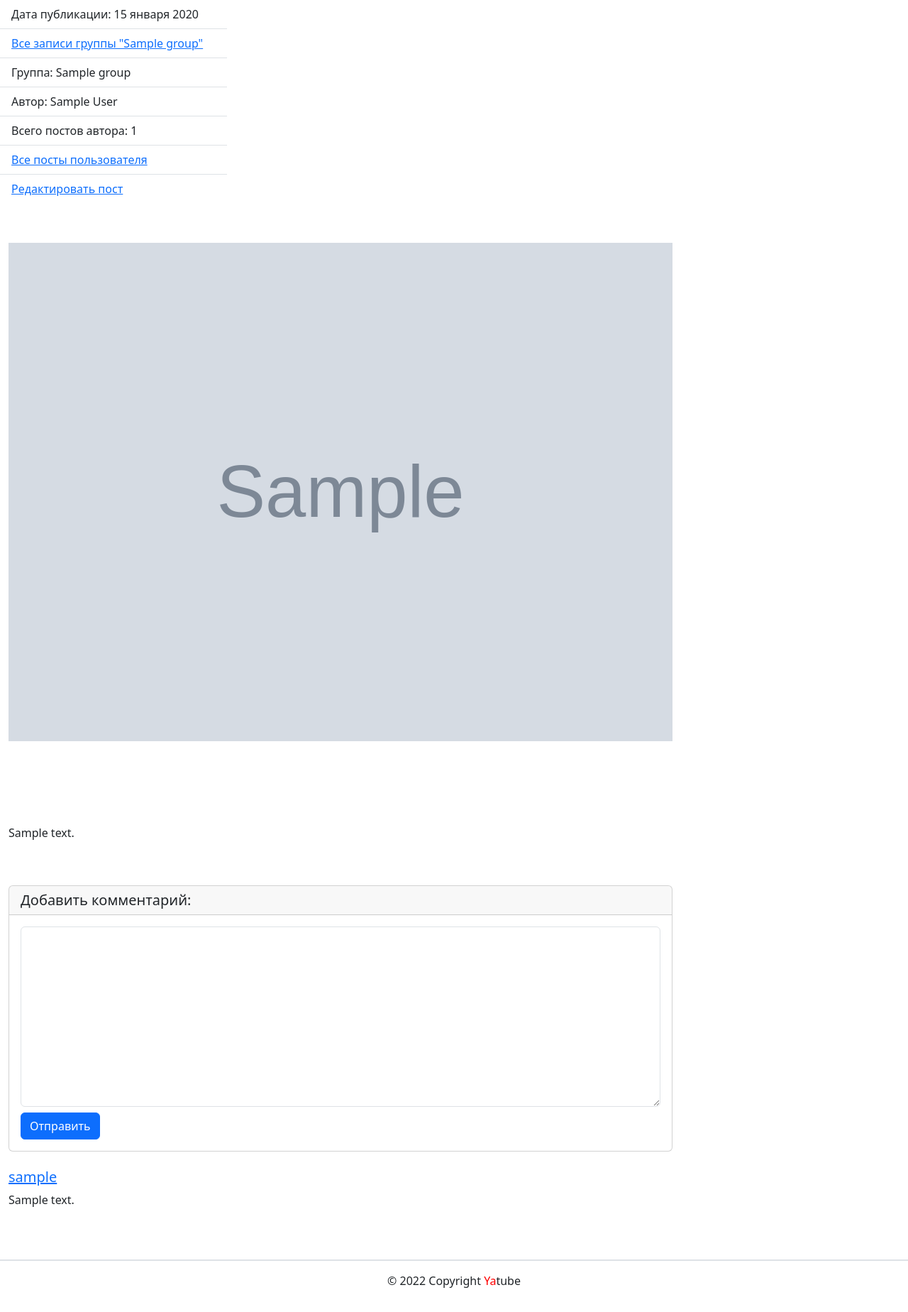
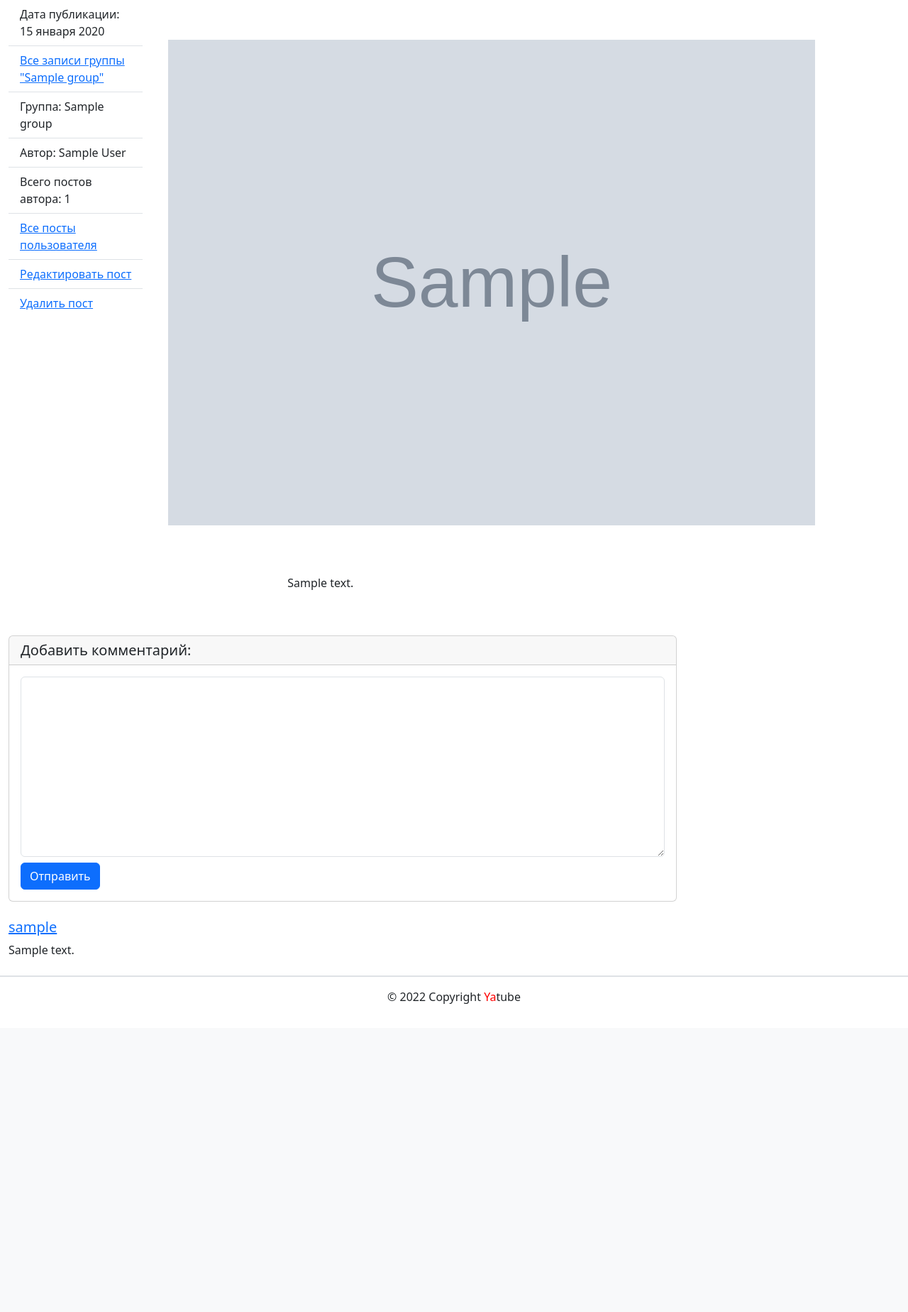
Before and after one commit to pashpiter/hw05_final, a Django app: page /posts/1/ in a window 1280 px wide. Shown: the part 56-1904 px from the top of the page at 71% size. After the commit the page ends 1470 px from the top, so only its background shows below. Run offline with Django 3.2, Linux system fonts and the light colour scheme; a user stored in the database is signed in; tables that the repository leaves empty hold one stand-in row (values such as "Sample post"); grey boxes marked "Sample" are stand-in pictures; some libraries are stand-ins or nearby versions.

Commit message:
post_delete, edit template post_detail
* yatube_final 1.0

* edit template post_detail

```diff
--- a/yatube/posts/urls.py
+++ b/yatube/posts/urls.py
@@ -18,4 +18,5 @@ urlpatterns = [
          views.profile_follow, name='profile_follow'),
     path('profile/<str:username>/unfollow/',
          views.profile_unfollow, name='profile_unfollow'),
+    path('posts/<int:post_id>/delete/', views.post_delete, name='post_delete'),
 ]
--- a/yatube/posts/views.py
+++ b/yatube/posts/views.py
@@ -16,7 +16,7 @@ def paginator(post_list, request) -> dict:
     return paginator.get_page(page_number)
 
 
-@cache_page(20, key_prefix='index_page')
+@cache_page(5, key_prefix='index_page')
 def index(request):
     post_list = Post.objects.select_related('author')
     page_obj = paginator(post_list, request)
@@ -71,6 +71,15 @@ def post_detail(request, post_id):
     }
     return render(request, template, context)
 
+@login_required
+def post_delete(request, post_id):
+    post = get_object_or_404(Post, pk=post_id)
+    author = post.author
+    if request.user != author:
+        redirect('posts:post_detail', post_id)
+    post.delete()
+    # Post.objects.filter(post_id=post_id).delete()
+    return redirect('posts:profile', author)
 
 @login_required
 def post_create(request):
--- a/yatube/templates/posts/post_detail.html
+++ b/yatube/templates/posts/post_detail.html
@@ -4,7 +4,9 @@
   Пост {{ post.text|truncatechars:30 }}
 {% endblock title %}
 {% block content %}
-        <aside class="col-12 col-md-3">
+  <div class="container-fluid">
+    <div class="row">
+      <nav class="col-md-3 col-lg-2 d-md-block bg-ligth sidebar collapse">
           <ul class="list-group list-group-flush">
             <li class="list-group-item">
               Дата публикации: {{ post.pub_date|date:"d E Y" }}
@@ -39,25 +41,32 @@
                 Редактировать пост
               </a>
             </li>
+            <li class="list-group-item">
+              <a href="{% url 'posts:post_delete' post.id %}">
+                Удалить пост
+              </a>
+            </li>
             {% endif %}
           </ul>
-        </aside>
-        <article class="col-12 col-md-9">
+      </nav>
+      <main class="col-12 col-md-9">
         <div class="container py-5">
           {% thumbnail post.image "960x339" crop="center" upscale=True as im %}
           <img class="card-img my-2" src="{{ im.url }}">
+          {% endthumbnail %}
         </div>
-        </article>
-        <article class="col-12 col-md-9">
-          {% endthumbnail %}
+        <div class="col-md-9 ms-sm-auto col-lg-10 px-md-4">
           <p>
-          <div class="container py-5">
             <article>
               <h6>{{ post.text }}</h6>
             </article>
           </p>
+        </div>
+      </main>
+    </div>
     <br>
+    <div class=col-md-9>
       {% include 'posts/includes/comments.html' %}
     </div>
-        </article>
+  </div>
 {% endblock %}
```
Lines whose indentation alone changed are shown as unchanged.
